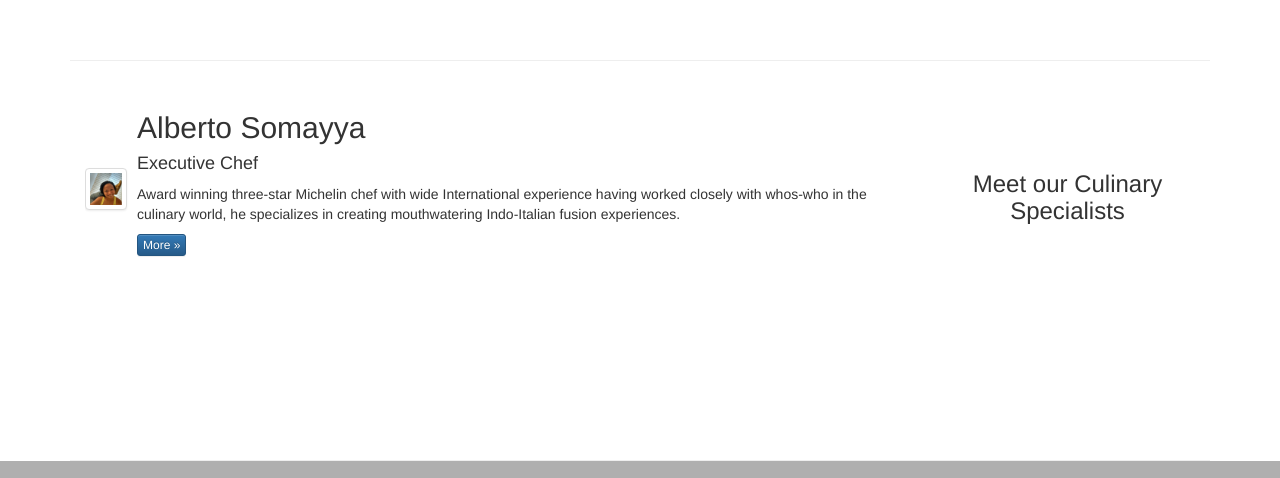
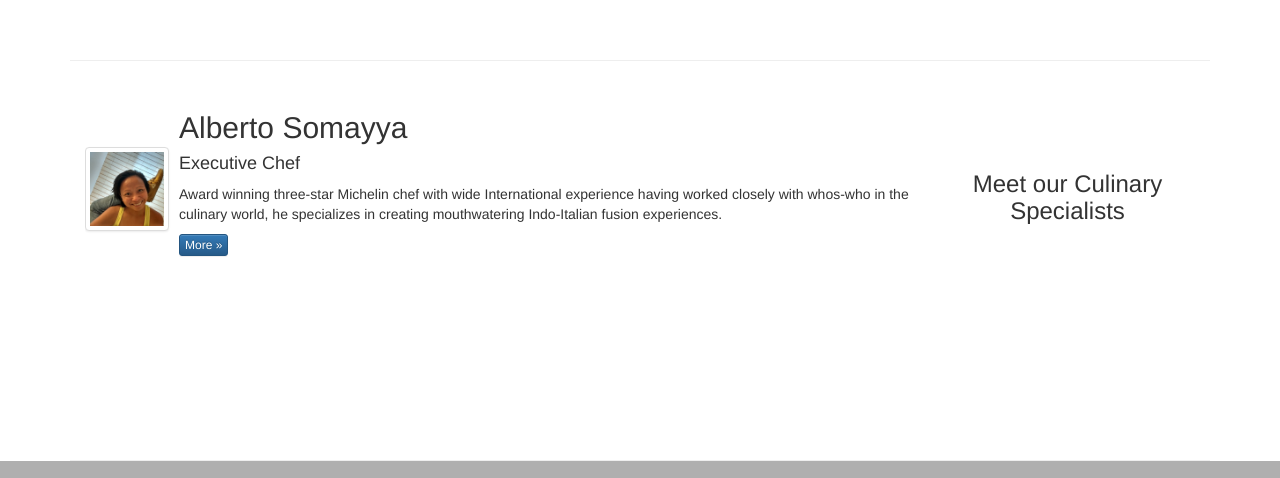
Before and after one commit to pattikawa/restaurant, a plain HTML site: page index.html in a window 1280 px wide. Shown: the part 1599-2077 px from the top of the page. Drawn offline with Linux system fonts and the light colour scheme.

Commit message:
Update index.html

```diff
--- a/index.html
+++ b/index.html
@@ -370,7 +370,7 @@
 						<div class="media-left media-middle">
 							<a href="#">
 							<img class="media-object img-thumbnail"
-							 src="img/alberto.PNG" alt="Alberto Somayya" height="42" width="42">
+							 src="img/alberto.PNG" alt="Alberto Somayya" height="84" width="84">
 							</a>
 						</div>
 						<div class="media-body">
```
